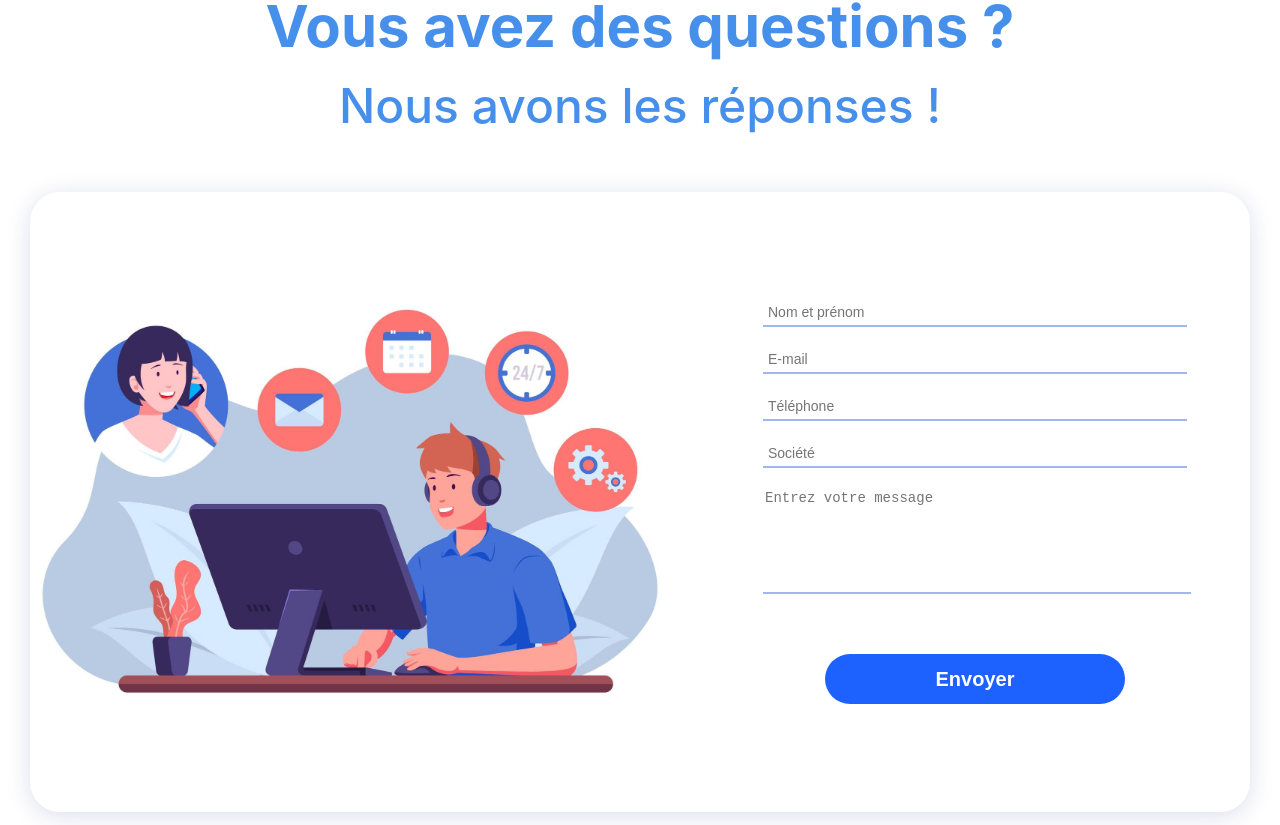
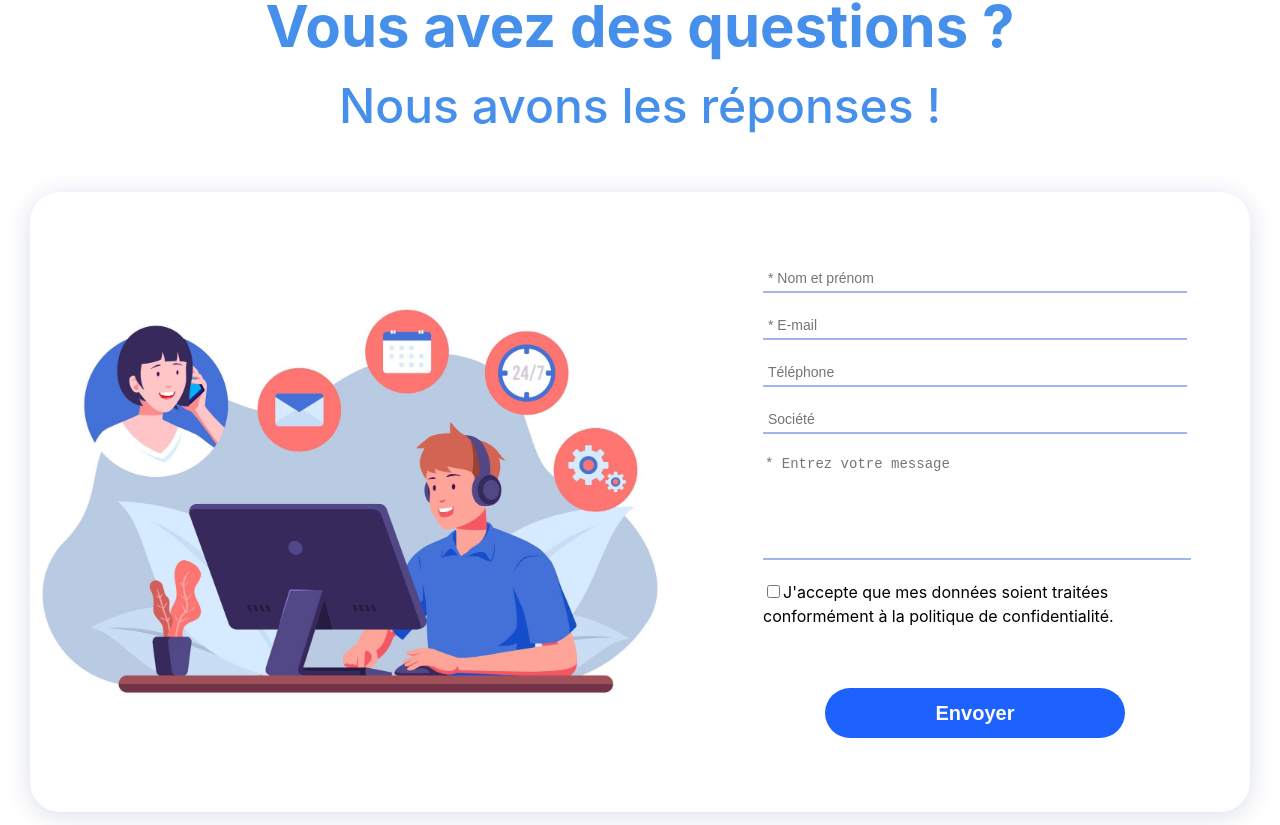
Before and after one commit to Lloydfaharon/webmediagenciasite, a React (Vite) app: page /contact in a window 1280 px wide. Shown: the part 567-1392 px from the top of the page. Built offline with nearby package versions, Linux system fonts and the light colour scheme.

Commit message:
correction du formulair

```diff
--- a/src/components/Contacte/contacte.jsx
+++ b/src/components/Contacte/contacte.jsx
@@ -6,22 +6,46 @@ import emailjs from '@emailjs/browser';
 function Contacte({ Image }) {
   const form = useRef();
   const [loading, setLoading] = useState(false); // Pour gérer l'état de chargement
+  const [csrfToken] = useState(() => {
+    // Génération d'un jeton CSRF simple (côté client uniquement pour cet exemple)
+    return Math.random().toString(36).substring(2);
+  });
+
+  // Fonction pour valider l'email avec regex côté client
+  const validateEmail = (email) => {
+    const regex = /^[^\s@]+@[^\s@]+\.[^\s@]+$/;
+    return regex.test(email);
+  };
 
   const sendEmail = (e) => {
     e.preventDefault();
 
-    // Simple validation des champs du formulaire avant l'envoi
+    // Validation des champs avant l'envoi
     const formData = new FormData(form.current);
-    const name = formData.get('name');
-    const email = formData.get('email');
-    const message = formData.get('message');
+    const name = formData.get('name').trim();
+    const email = formData.get('email').trim();
+    const message = formData.get('message').trim();
+    const consent = formData.get('consent'); // Pour la conformité RGPD
 
     if (!name || !email || !message) {
       alert("Veuillez remplir tous les champs requis.");
       return;
     }
 
+    if (!validateEmail(email)) {
+      alert("Veuillez entrer une adresse e-mail valide.");
+      return;
+    }
+
+    if (!consent) {
+      alert("Vous devez accepter les termes et conditions.");
+      return;
+    }
+
     setLoading(true); // Active le mode "chargement"
+
+    // Ajoute le token CSRF dans le formulaire avant envoi
+    formData.append('csrf_token', csrfToken);
 
     emailjs.sendForm('service_uftk24r', 'template_mvvzn9i', form.current, 'JFw_I59xyfvSUt2ir')
       .then((result) => {
@@ -44,11 +68,19 @@ function Contacte({ Image }) {
       </div>
       <div className="contact-form">
         <form ref={form} onSubmit={sendEmail}>
-          <input type="text" name='name' placeholder="Nom et prénom" required />
-          <input type="email" name='email' placeholder="E-mail" required />
-          <input type="text" name='number' placeholder="Téléphone" />
+          <input type="hidden" name="csrf_token" value={csrfToken} />
+          <input type="text" name='name' placeholder="* Nom et prénom" required />
+          <input type="email" name='email' placeholder="* E-mail" required />
+          <input type="text" name='number' placeholder="Téléphone" pattern="^[0-9]*$" title="Seuls les chiffres sont autorisés" />
           <input type="text" name='societe' placeholder="Société" />
-          <textarea className="txtera" name='message' placeholder="Entrez votre message" required></textarea>
+          <textarea className="txtera" name='message' placeholder="* Entrez votre message" required></textarea>
+
+          {/* Ajout d'une case pour obtenir le consentement, conforme au RGPD */}
+          <div className="consent">
+            <input type="checkbox" name="consent" id="consent" required />
+            <label htmlFor="consent">J&#39;accepte que mes données soient traitées conformément à la politique de confidentialité.</label>
+          </div>
+
           <button type="submit" disabled={loading}>
             {loading ? "Envoi en cours..." : "Envoyer"}
           </button>
--- a/src/pages/HomePage/HomePage.scss
+++ b/src/pages/HomePage/HomePage.scss
@@ -43,6 +43,9 @@
     flex-direction: column;
     justify-content: center;
     align-items: center;
+    h2{
+      color: black;
+    }
     .section-services-titre{
         font-size: 40px;
 
```
